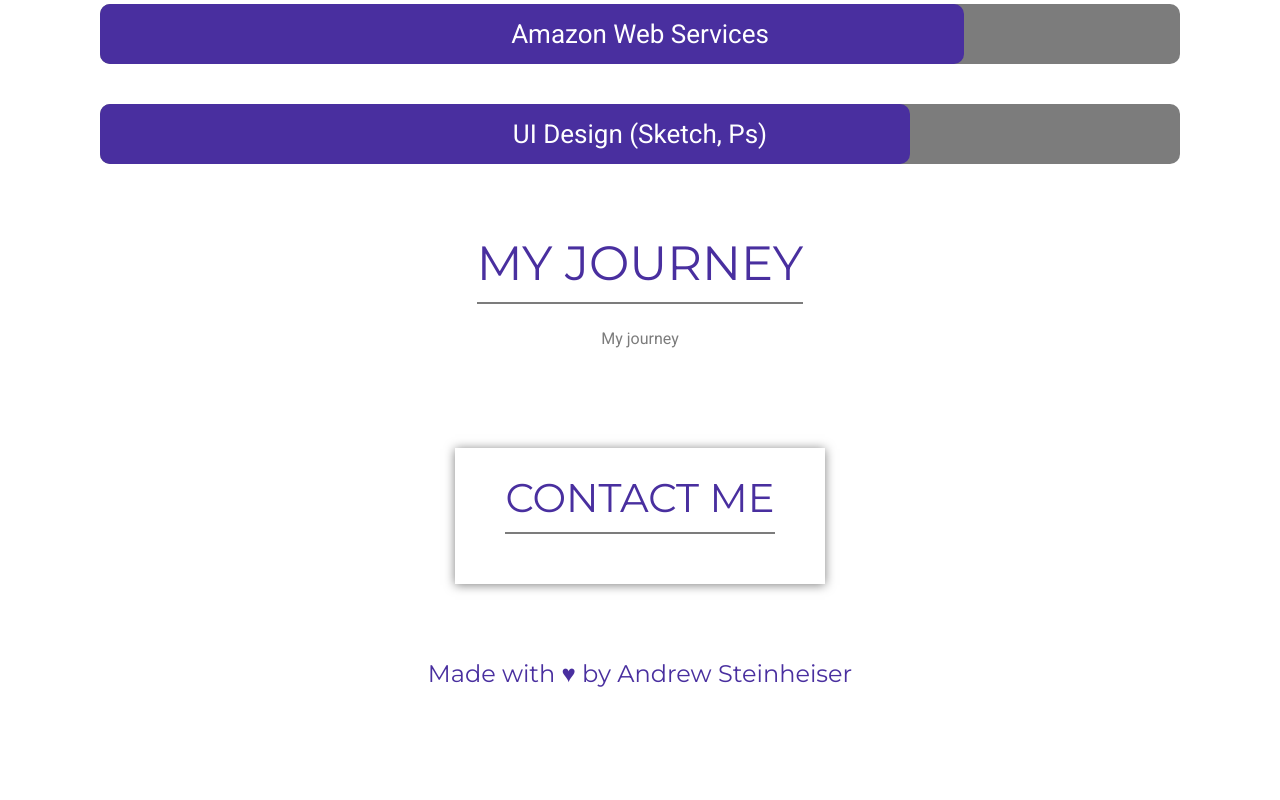
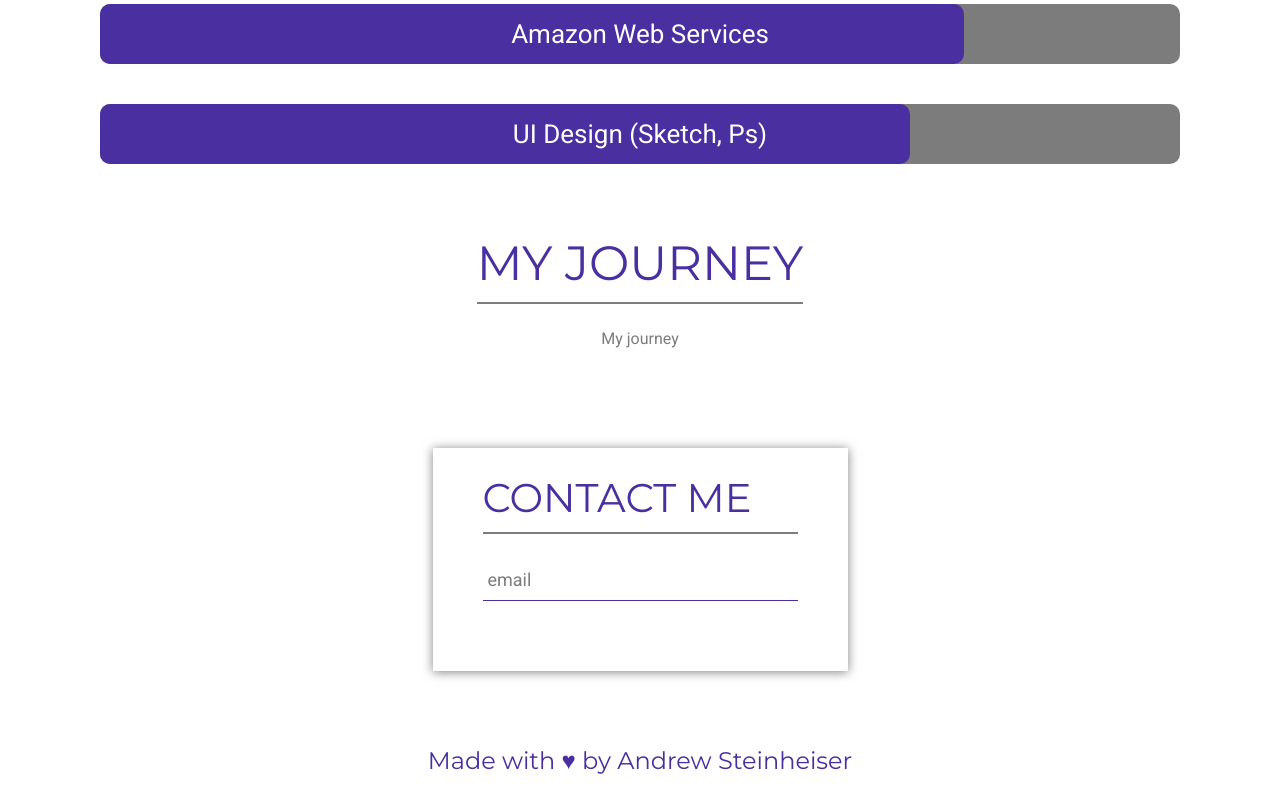
Before and after one commit to ASteinheiser/iamandrew.io, a React (Create React App) app: page / in a window 1280 px wide. Shown: the part 1760-2560 px from the top of the page. Before the commit the page ends 2473 px from the top, so only its background shows below. Built offline with nearby package versions, Linux system fonts and the light colour scheme.

Commit message:
add material ui style input component

```diff
--- a/src/components/Contact/index.js
+++ b/src/components/Contact/index.js
@@ -1,4 +1,6 @@
-import React from 'react';
+import React, { useState } from 'react';
+
+import Input from '../Input';
 
 import './contact.scss';
 
@@ -6,12 +8,28 @@ const Contact = (props) => {
 
   const { name } = props;
 
+  const [email, setEmail] = useState('');
+
+  function handleChange(e, field, updateFunc) {
+    console.log('e:', e);
+    console.log('field:', field);
+    console.log('updateFunc:', updateFunc);
+  }
+
   return(
     <div name={name} className='contact-container'>
       <div className='paper-container'>
+
         <div className='title'>
           {'CONTACT ME'}
         </div>
+
+        <Input
+          type='email'
+          label='email'
+          value={email}
+          onChange={(e) => handleChange(e, 'email', setEmail)} />
+
       </div>
     </div>
   );
--- /dev/null
+++ b/src/components/Input/index.js
@@ -0,0 +1,28 @@
+import React from 'react';
+
+import './input.scss';
+
+const Input = (props) => {
+
+  const { label, type, value, onChange } = props;
+
+  return(
+    <div className='input-container'>
+
+      <input
+        required={true}
+        type={type || 'text'}
+        value={value}
+        onChange={onChange} />
+
+      <span className='color-bar' />
+
+      <label>
+        {label}
+      </label>
+
+    </div>
+  );
+}
+
+export default Input;
--- /dev/null
+++ b/src/components/Input/input.scss
@@ -0,0 +1,77 @@
+.input-container {
+  position: relative;
+
+  margin-bottom: 45px;
+
+  input {
+    font-size: 18px;
+    color: var(--purple);
+
+    width: 300px;
+    display: block;
+    padding: 10px 10px 10px 5px;
+
+    border: none;
+    border-bottom: 1px solid var(--purple);
+  }
+
+  input:focus {
+    outline: none;
+  }
+
+  label {
+    position: absolute;
+    left: 5px;
+    top: 10px;
+
+    font-size: 18px;
+    color: var(--gray);
+    font-weight: normal;
+
+    pointer-events: none;
+
+    transition: 0.2s ease all;
+  }
+
+  /* active state */
+  input:focus ~ label, input:valid ~ label {
+    top: -20px;
+
+    font-size: 14px;
+    color: var(--purple);
+  }
+
+  .color-bar {
+    position: relative;
+
+    display: block;
+    width: 300px;
+  }
+
+  .color-bar:before, .color-bar:after {
+    content:'';
+
+    position: absolute;
+    bottom: 1px;
+
+    height: 2px;
+    width: 0;
+
+    background: var(--purple);
+
+    transition: 0.2s ease all;
+  }
+
+  .color-bar:before {
+    left: 50%;
+  }
+
+  .color-bar:after {
+    right: 50%;
+  }
+
+  /* active state */
+  input:focus ~ .color-bar:before, input:focus ~ .color-bar:after {
+    width: 50%;
+  }
+}
```
